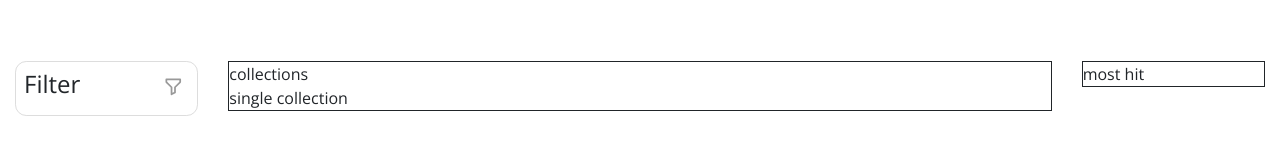
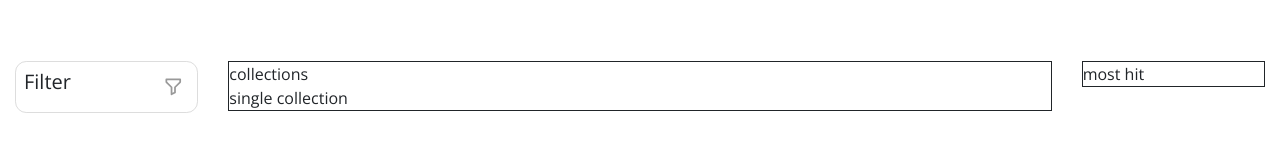
Before and after one commit to salihcodev/couch-furniture-design, a React (Create React App) app: page /shop in a window 1280 px wide. Shown: the part 363-523 px from the top of the page. Built offline with nearby package versions, Linux system fonts and the light colour scheme.

Commit message:
Modify filter title tag.

```diff
--- a/src/components/prods-filter/ProdsFilter.comp.tsx
+++ b/src/components/prods-filter/ProdsFilter.comp.tsx
@@ -12,7 +12,7 @@ const ProdsFilter: React.FC<ProdsFilterProps> = () => {
   return (
     <section className="prods-filter">
       <div className="filter-header">
-        <h4 className="filter-title">Filter</h4>
+        <h5 className="filter-title">Filter</h5>
         <span className="filter icon">
           <BiFilterAlt />
         </span>
```
Also changed, not shown: 1 other file (tests, documents, lock files or other folders).
